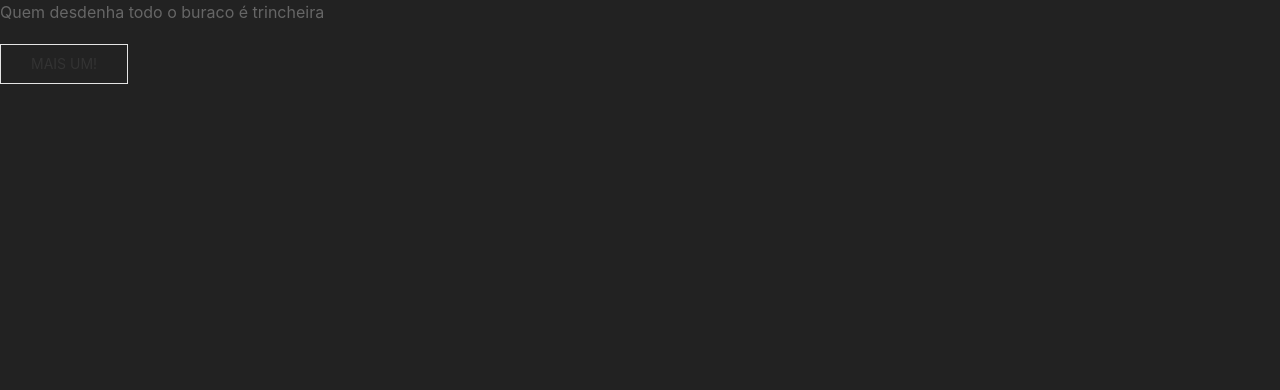
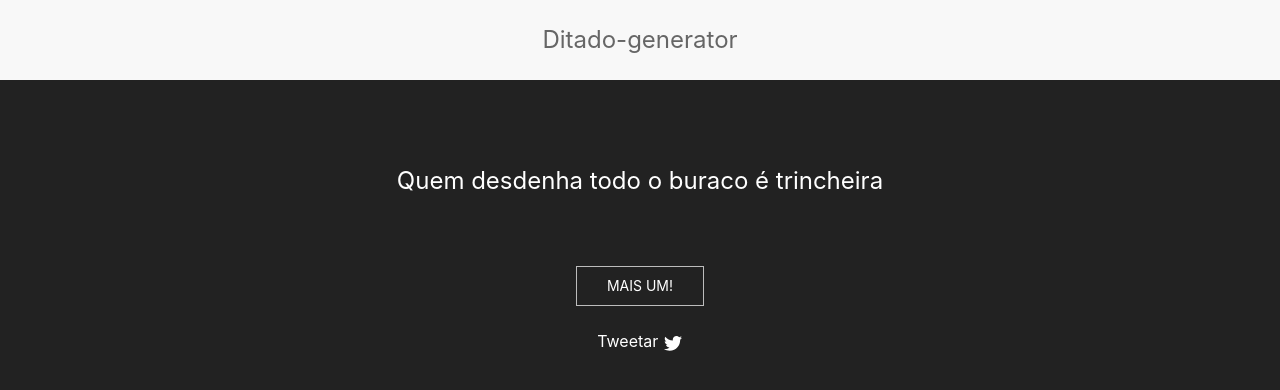
Before and after one commit to henriquetguedes/DITADOgenerator, a plain HTML site: page index.html in a window 1280 px wide. Drawn offline with Linux system fonts and the light colour scheme; no server answers.

Commit message:
twitter share

```diff
--- a/index.html
+++ b/index.html
@@ -17,25 +17,30 @@
 
 <body class="uk-background-secondary" style="margin: 0px; min-height:100vh" onload="randoCenas()">
 
+    <nav class="uk-navbar-container uk-margin" uk-navbar>
+        <div class="uk-navbar-center">
+            <a class="uk-navbar-item uk-logo" href="#">Ditado-generator</a>
+        </div>
+    </nav>
 
-    <p id="ditados"></p>
-
-    <button class="uk-button uk-button-default" onclick="randoCenas()">Mais um!</button>
-
+    <div style="width: 90vw; margin: auto" , class="uk-light uk-text-center">
+        <br>
+        <h3 id="ditados"></h3>
+        <br>
+        <br>
+        <button class="uk-button uk-button-default" onclick="randoCenas()">Mais um!</button>
+        <br>
+        <br>
+        <!--
+        <a href=""  class="twitter-share-button" data-show-count="false">Tweet</a>
+        <script async src="https://platform.twitter.com/widgets.js" charset="utf-8"></script>-->
+        <a target=_blank uk-icon="icon: twitter" href="#" id="tweetar"  onclick="javascript:window.open(this.href, '', 'menubar=no,toolbar=no,resizable=yes,scrollbars=yes,height=600,width=600');return false;">Tweetar </a>
+    </div>
 </body>
 
 <script>
     var pt1 = new Array
-    pt1[0] = "testedf1"
-    pt1[2] = "tesdsfsdfte1"
-    pt1[3] = "tsdfsdfeste1"
-    pt1[1] = "teste1"
-
     var pt2 = new Array
-    pt2[0] = "testdfgdfgdfgdfgdfgedf1"
-    pt2[2] = "tesdsffgdfgdfgsdfte1"
-    pt2[3] = "tsdfsdfgdfgdfgdfeste1"
-    pt2[1] = "testdfgdfgdfgdfge1"
 
     var teste = null;
     $.ajax({
@@ -51,14 +56,17 @@
     pt1 = teste[0].partes;
     pt2 = teste[1].partes;
 
-    console.log(pt1)
-
+    //console.log(pt1)
 
     function randoCenas() {
         var ditado
         ditado = pt1[Math.floor(Math.random() * pt1.length)].texto + " " + pt2[Math.floor(Math.random() * pt2.length)].texto;
-        console.log(ditado)
+        //console.log(ditado)
         document.getElementById("ditados").innerHTML = ditado;
+        var link = document.getElementById("tweetar");
+        var tweeto = "https://twitter.com/intent/tweet?text=" + ditado + "%0A%0Agerado%20no%20%23DitadoGenerator%0A%0Ahttps://henriquetguedes.github.io/DITADOgenerator";
+        tweeto = tweeto.replace(/ /g, "%20");
+        link.setAttribute("href", tweeto);
     }
 </script>
 
```
